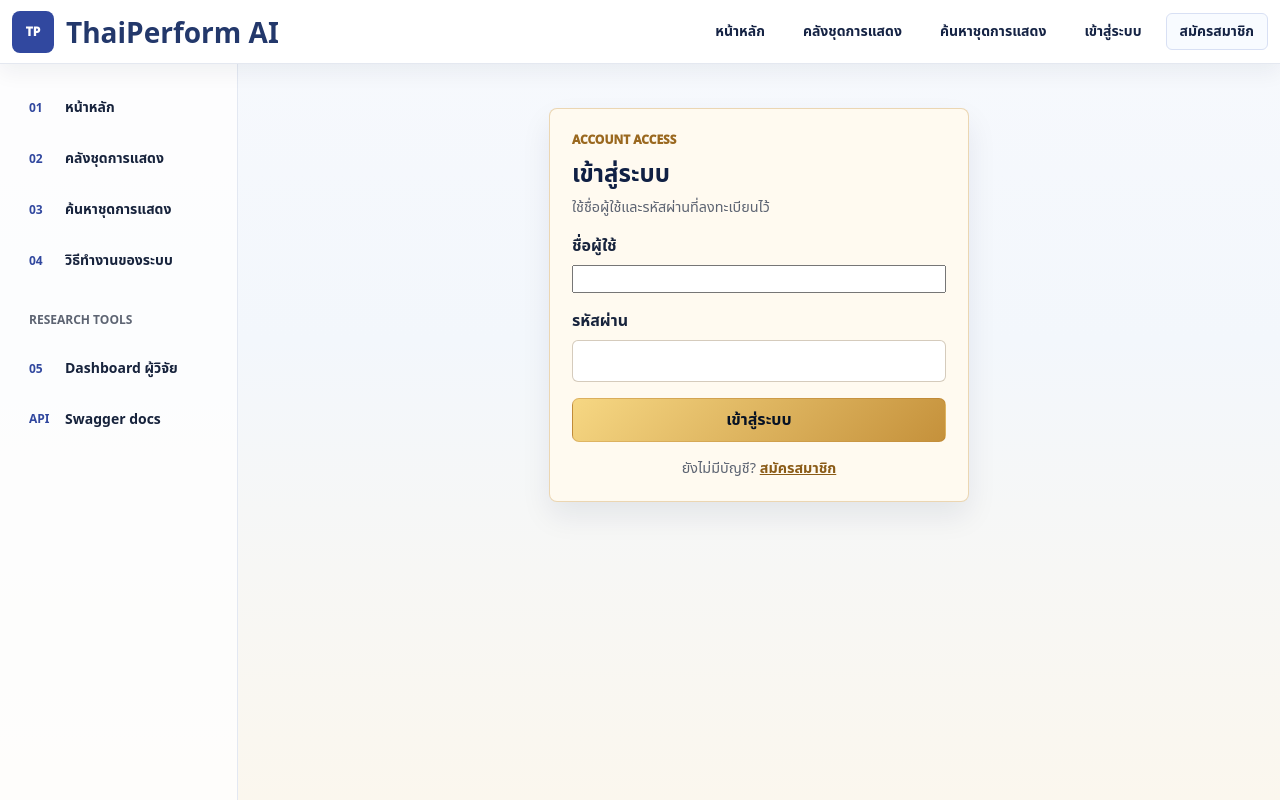
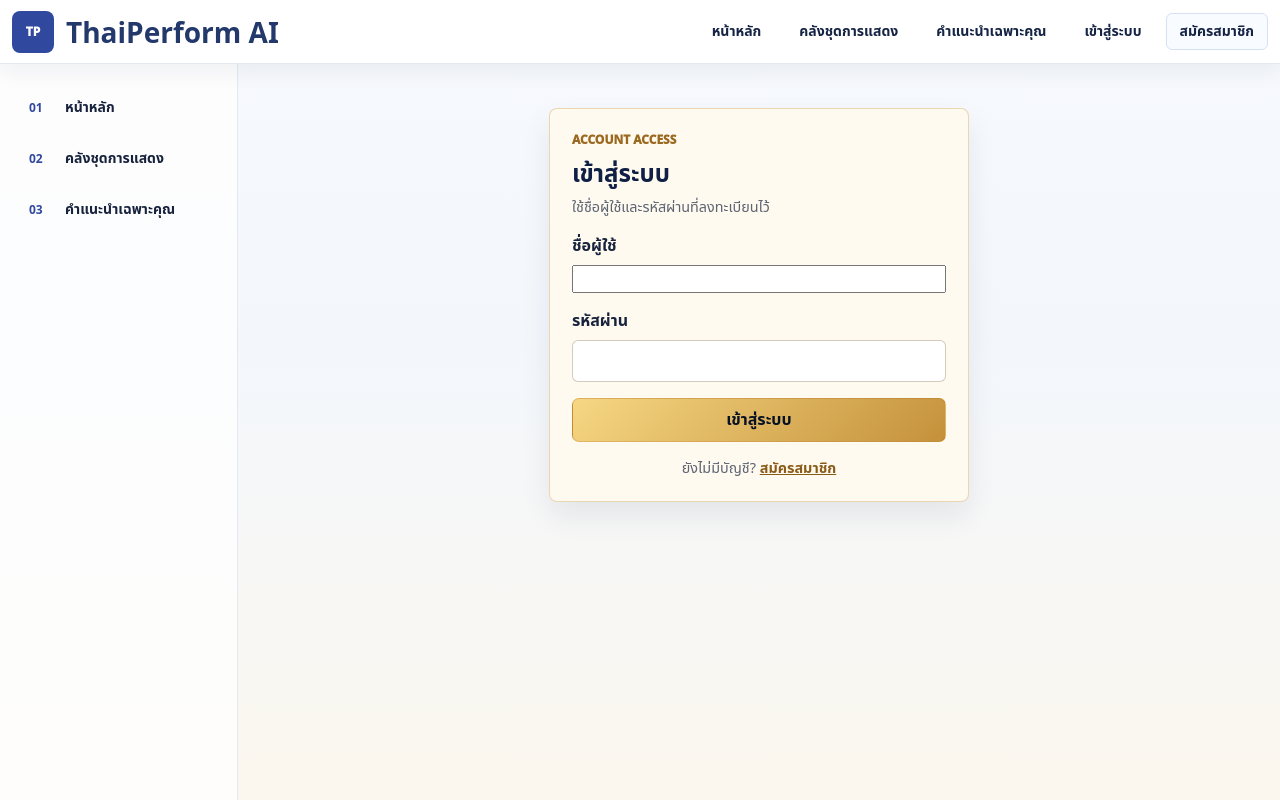
Before and after one commit to edufed99/web_rs_thaiarts, a Next.js app in the folder frontend/: page /login in a window 1280 px wide. Built offline with nearby package versions, Linux system fonts and the light colour scheme.

Commit message:
Fix authenticated recommendation navigation

```diff
--- a/frontend/app/layout.tsx
+++ b/frontend/app/layout.tsx
@@ -3,6 +3,7 @@ import Link from "next/link";
 import React from "react";
 
 import { FrontendNav } from "@/components/FrontendNav";
+import { SideMenu } from "@/components/SideMenu";
 import "./globals.css";
 
 export const metadata: Metadata = {
@@ -26,15 +27,7 @@ export default function RootLayout({
           <FrontendNav />
         </header>
         <div className="app-shell">
-          <aside className="side-menu" aria-label="เมนูหลักของระบบ">
-            <Link href="/"><span>01</span><b>หน้าหลัก</b></Link>
-            <Link href="/items"><span>02</span><b>คลังชุดการแสดง</b></Link>
-            <Link href="/recommend"><span>03</span><b>ค้นหาชุดการแสดง</b></Link>
-            <Link href="/#system-summary"><span>04</span><b>วิธีทำงานของระบบ</b></Link>
-            <div className="side-menu-title">Research tools</div>
-            <Link href="/admin/items"><span>05</span><b>Dashboard ผู้วิจัย</b></Link>
-            <Link href="http://127.0.0.1:8080/docs"><span>API</span><b>Swagger docs</b></Link>
-          </aside>
+          <SideMenu />
           <main className="container">{children}</main>
         </div>
       </body>
--- a/frontend/components/FrontendNav.tsx
+++ b/frontend/components/FrontendNav.tsx
@@ -3,7 +3,7 @@
 import Link from "next/link";
 import React, { useEffect, useState } from "react";
 
-import { getCurrentUser, logout, isAdmin } from "@/lib/auth";
+import { AUTH_CHANGED_EVENT, getCurrentUser, logout, isAdmin } from "@/lib/auth";
 import type { UserOut } from "@/lib/types";
 
 interface NavLink {
@@ -11,29 +11,43 @@ interface NavLink {
   label: string;
 }
 
-const BASE_LINKS: NavLink[] = [
-  { href: "/", label: "หน้าหลัก" },
-  { href: "/items", label: "คลังชุดการแสดง" },
-  { href: "/recommend", label: "ค้นหาชุดการแสดง" },
-];
+function baseLinks(isLoggedIn: boolean): NavLink[] {
+  return [
+    { href: "/", label: "หน้าหลัก" },
+    { href: "/items", label: "คลังชุดการแสดง" },
+    {
+      href: isLoggedIn ? "/recommend" : "/login?next=/recommend",
+      label: "คำแนะนำเฉพาะคุณ",
+    },
+  ];
+}
 
 export function FrontendNav() {
   const [user, setUser] = useState<UserOut | null | undefined>(undefined);
 
   useEffect(() => {
-    setUser(getCurrentUser());
+    function refreshUser() {
+      setUser(getCurrentUser());
+    }
+
+    refreshUser();
     // Cross-tab logout sync.
     function onStorage(e: StorageEvent) {
       if (e.key === "thai_arts_jwt") {
-        setUser(getCurrentUser());
+        refreshUser();
       }
     }
+    window.addEventListener(AUTH_CHANGED_EVENT, refreshUser);
     window.addEventListener("storage", onStorage);
-    return () => window.removeEventListener("storage", onStorage);
+    return () => {
+      window.removeEventListener(AUTH_CHANGED_EVENT, refreshUser);
+      window.removeEventListener("storage", onStorage);
+    };
   }, []);
 
-  const links: NavLink[] = [...BASE_LINKS];
-  if (isAdmin()) {
+  const isLoggedIn = Boolean(user);
+  const links: NavLink[] = baseLinks(isLoggedIn);
+  if (user?.is_admin || isAdmin()) {
     links.push({ href: "/admin/items", label: "Dashboard ผู้วิจัย" });
   }
 
--- /dev/null
+++ b/frontend/components/SideMenu.tsx
@@ -0,0 +1,49 @@
+"use client";
+
+import Link from "next/link";
+import React, { useEffect, useState } from "react";
+
+import { AUTH_CHANGED_EVENT, getCurrentUser, isAdmin, STORAGE_KEY } from "@/lib/auth";
+import type { UserOut } from "@/lib/types";
+
+export function SideMenu() {
+  const [user, setUser] = useState<UserOut | null>(null);
+  const [admin, setAdmin] = useState(false);
+
+  useEffect(() => {
+    const syncAuth = () => {
+      const currentUser = getCurrentUser();
+      setUser(currentUser);
+      setAdmin(Boolean(currentUser?.is_admin) || isAdmin());
+    };
+    syncAuth();
+
+    function onStorage(e: StorageEvent) {
+      if (e.key === STORAGE_KEY) syncAuth();
+    }
+
+    window.addEventListener("storage", onStorage);
+    window.addEventListener(AUTH_CHANGED_EVENT, syncAuth);
+    return () => {
+      window.removeEventListener("storage", onStorage);
+      window.removeEventListener(AUTH_CHANGED_EVENT, syncAuth);
+    };
+  }, []);
+
+  const recommendHref = user ? "/recommend" : "/login?next=/recommend";
+
+  return (
+    <aside className="side-menu" aria-label="เมนูหลักของระบบ">
+      <Link href="/"><span>01</span><b>หน้าหลัก</b></Link>
+      <Link href="/items"><span>02</span><b>คลังชุดการแสดง</b></Link>
+      <Link href={recommendHref}><span>03</span><b>คำแนะนำเฉพาะคุณ</b></Link>
+      {admin ? (
+        <>
+          <div className="side-menu-title">Research tools</div>
+          <Link href="/admin/items"><span>05</span><b>Dashboard ผู้วิจัย</b></Link>
+          <Link href="http://127.0.0.1:8080/docs"><span>API</span><b>Swagger docs</b></Link>
+        </>
+      ) : null}
+    </aside>
+  );
+}
```
Also changed, not shown: frontend/lib/useAuthHeaders.ts (+8 -9 lines).
